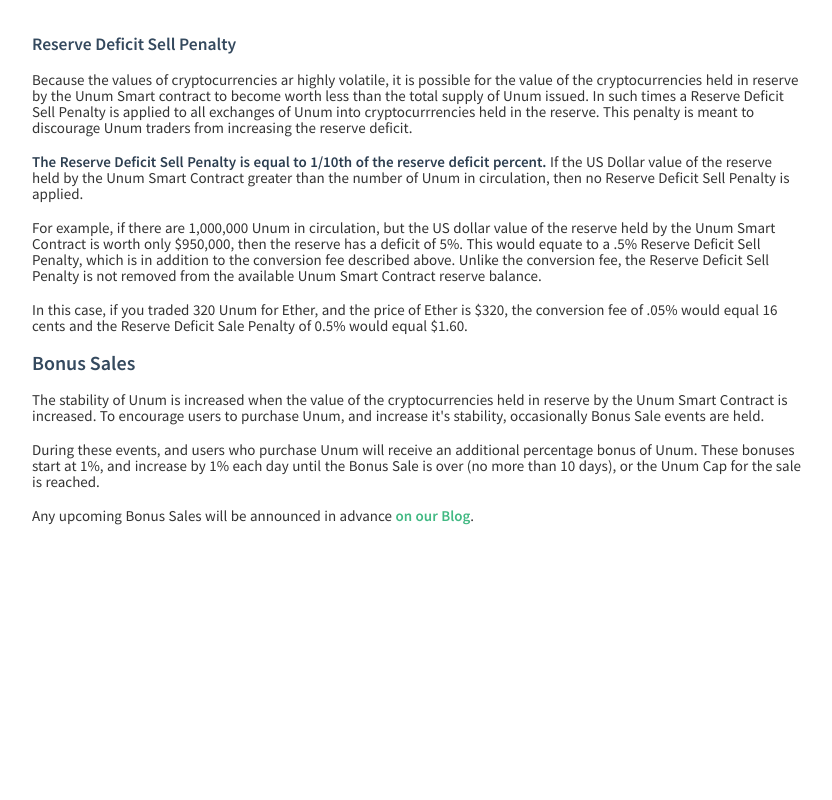
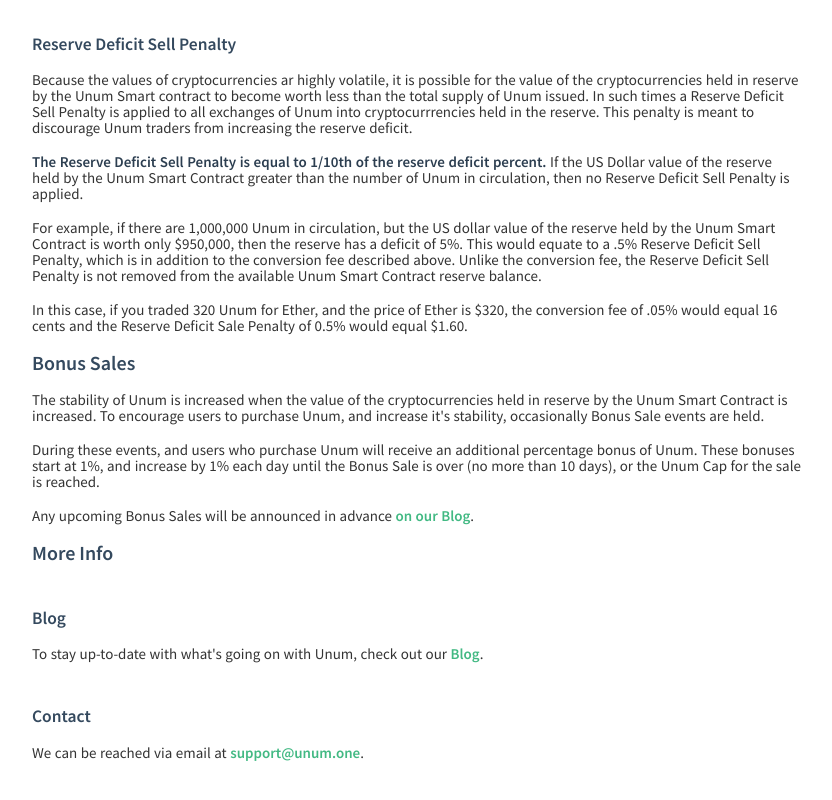
Before and after one commit to UnumOne/unum, a website: page src/index.html at #!/learn in a window 1280 px wide. Shown: the part 1424-2224 px from the top of the page, without its empty margins (373-1205 px from the left). Before the commit the page ends 2006 px from the top, so only its background shows below. Drawn offline with nearby package versions, Linux system fonts and the light colour scheme; some packages are replaced by stand-ins of ours; a script that the page names is missing; a small style sheet from the web is missing.

Commit message:
added links to blog & email address

```diff
--- a/src/js/modules/learn/learn.view.html
+++ b/src/js/modules/learn/learn.view.html
@@ -28,6 +28,13 @@
                </ul>
             </li>
             <li><a class="section-link" ui-sref="learn({'#': 'bonus-sales'})">Bonus Sales</a></li>
+            <li class=""><a class="section-link" ui-sref="learn({'#': 'more-info'})">More Info</a></li>
+            <li>
+               <ul class="children">
+                  <li><a class="section-link" ui-sref="learn({'#': 'blog'})">Blog</a></li>
+                  <li><a class="section-link" ui-sref="learn({'#': 'contact'})">Contact</a></li>
+               </ul>
+            </li>
          </ul>
       </div>
    </aside>
@@ -167,6 +174,29 @@
          <p>
          	Any upcoming Bonus Sales will be announced in advance <a href="https://www.medium.com/unum" target="_">on our Blog</a>.
          </p>
+
+         <h1 id="more-info">
+            <a ui-sref="learn({'#': 'More Info'})"  class="anchor">
+               <span>More Info</span>
+            </a>
+         </h1>
+
+         <h2 id="blog">
+            <a ui-sref="learn({'#': 'blog'})"  class="anchor">
+               <span>Blog</span>
+            </a>
+         </h2>
+         <p>
+            To stay up-to-date with what's going on with Unum, check out our <a href="https://medium.com/unum" target="_">Blog</a>.
+         </p>
+         <h2 id="contact">
+            <a ui-sref="learn({'#': 'contact'})"  class="anchor">
+               <span>Contact</span>
+            </a>
+         </h2>
+         <p>
+            We can be reached via email at <a href="mailto:support@unum.one">support@unum.one</a>.
+         </p>
       </article>
    </section>
 </main>
```
